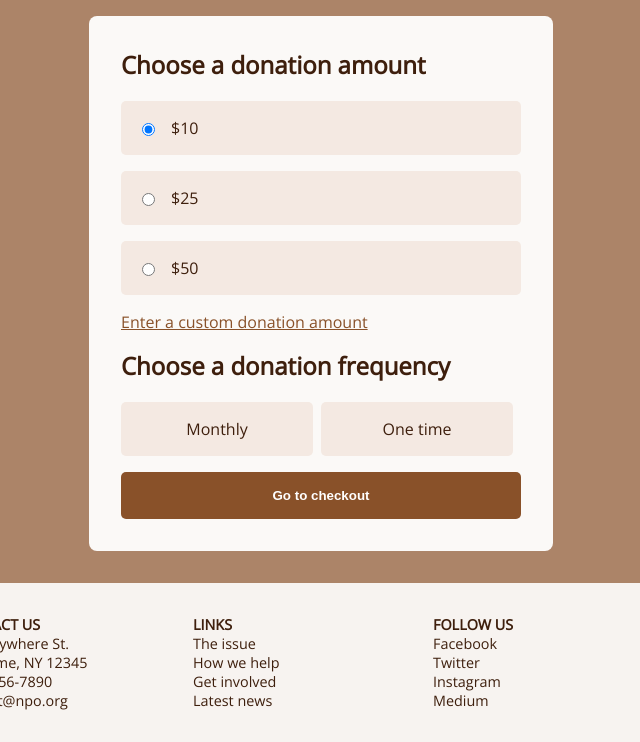
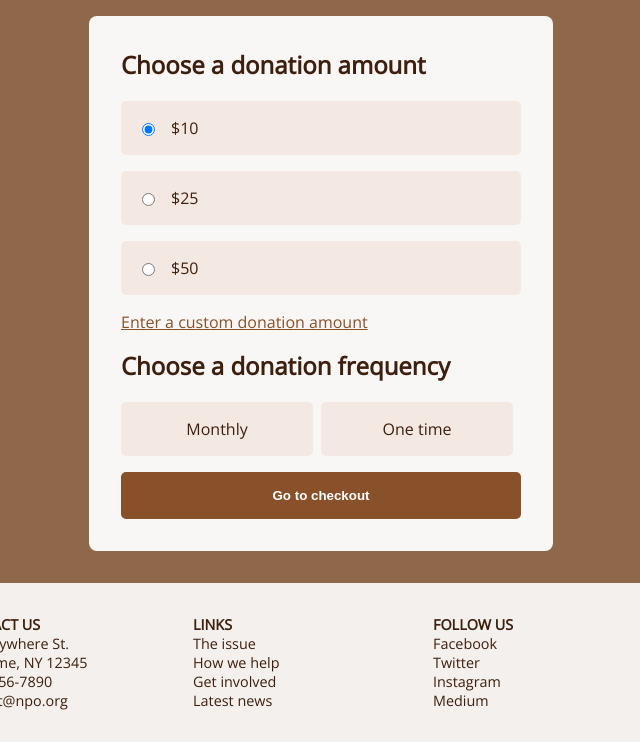
Before and after one commit to FilipJanci/duk, a plain HTML site: page index.html in a window 1280 px wide. Shown: the part 354-1096 px from the top of the page, without its empty margins (319-959 px from the left). Drawn offline with nearby package versions, Linux system fonts and the light colour scheme; the site is published under a folder, as on GitHub Pages, so addresses that start at the root find nothing.

Commit message:
Update index.html

```diff
--- a/index.html
+++ b/index.html
@@ -9,7 +9,7 @@
     body {
       margin: 0;
       font-family: 'Open Sans', sans-serif;
-      background: url('/DSC03831.JPG') no-repeat center center/cover;
+      background: url('DSC03831.JPG') no-repeat center center/cover;
       position: relative;
       color: #fff;
     }
```
